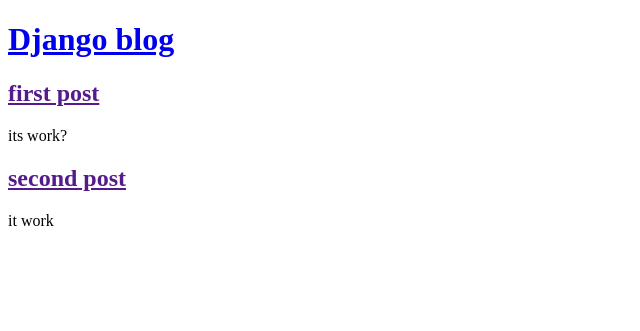
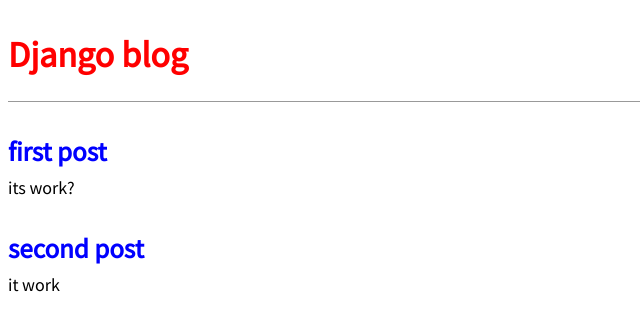
Before and after one commit to Garanaurt/django_first, a Django app: page / in a window 1280 px wide. Shown: the top 331 px of the page, without its empty margins (0-640 px from the left). Run offline with Django 3.2, Linux system fonts and the light colour scheme; data comes from the database, SQL or seed files in the repository.

Commit message:
add styles css

```diff
--- /dev/null
+++ b/static/css/base.css
@@ -0,0 +1,47 @@
+body {
+    font-family: 'Source Sans Pro', sans-serif;
+    font-size: 18px;
+  }
+
+  header {
+    border-bottom: 1px solid #999;
+    margin-bottom: 2rem;
+    display: flex;
+  }
+
+  header h1 a {
+    color: red;
+    text-decoration: none;
+  }
+
+  .nav-left {
+    margin-right: auto;
+  }
+
+  .nav-right {
+    display: flex;
+    padding-top: 2rem;
+  }
+
+  .post-entry {
+    margin-bottom: 2rem;
+  }
+
+  .post-entry h2 {
+    margin: 0.5rem 0;
+  }
+
+  .post-entry h2 a,
+  .post-entry h2 a:visited {
+    color: blue;
+    text-decoration: none;
+  }
+
+  .post-entry p {
+    margin: 0;
+    font-weight: 400;
+  }
+
+  .post-entry h2 a:hover {
+    color: red;
+  }
--- a/templates/base.html
+++ b/templates/base.html
@@ -1,6 +1,9 @@
+{% load static %}
 <html>
   <head>
     <title>Django blog</title>
+    <link href="https://fonts.googleapis.com/css?family=Source+Sans+Pro:400" rel="stylesheet">
+    <link href="{% static 'css/base.css' %}" rel="stylesheet">
   </head>
   <body>
     <header>
--- a/test_project/settings.py
+++ b/test_project/settings.py
@@ -119,3 +119,5 @@
 # https://docs.djangoproject.com/en/3.0/howto/static-files/
 
 STATIC_URL = '/static/'
+
+STATICFILES_DIRS = [os.path.join(BASE_DIR, 'static')]
```
